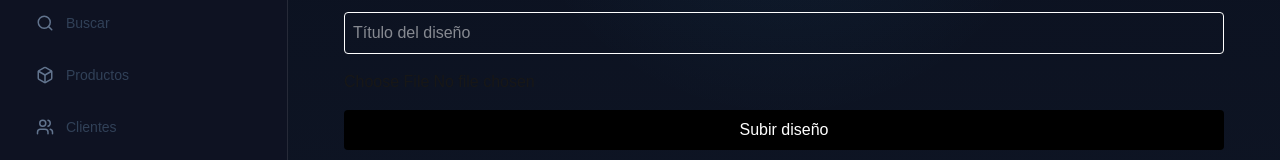
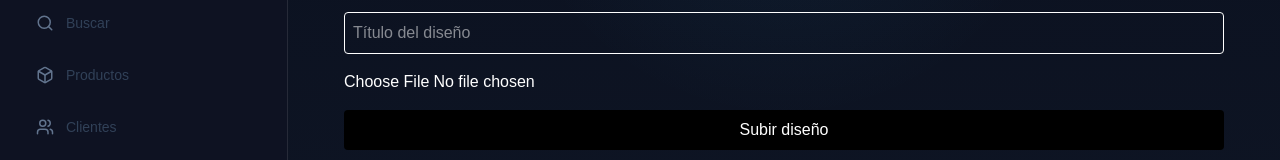
Before and after one commit to nataliaamartinez/vinalux-app, a Next.js app: page /disenos-publicados in a window 1280 px wide. Shown: the part 164-324 px from the top of the page. Built offline with nearby package versions, Linux system fonts and the light colour scheme; no server answers; the database is empty.

Commit message:
creacion de la pagina de diseños publicados

```diff
--- a/app/disenos-publicados/page.tsx
+++ b/app/disenos-publicados/page.tsx
@@ -212,7 +212,7 @@ const generarPDF = async () => {
           const f = e.target.files?.[0]
           if (f) setFile(f)
         }}
-        className="mb-4"
+        className="mb-4 text-white"
       />
 
       {file && (
```
